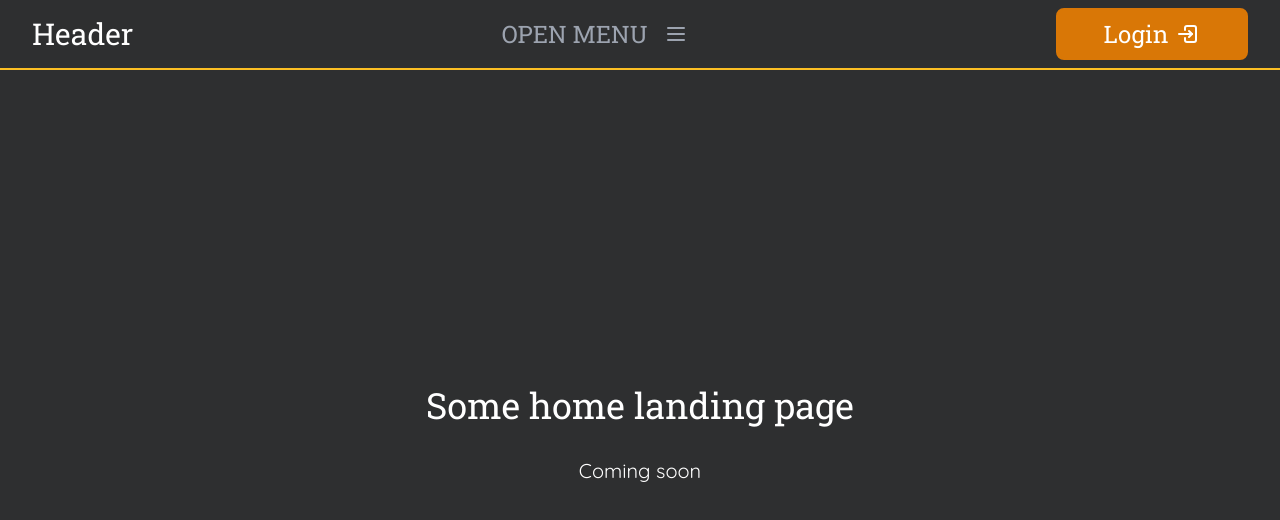
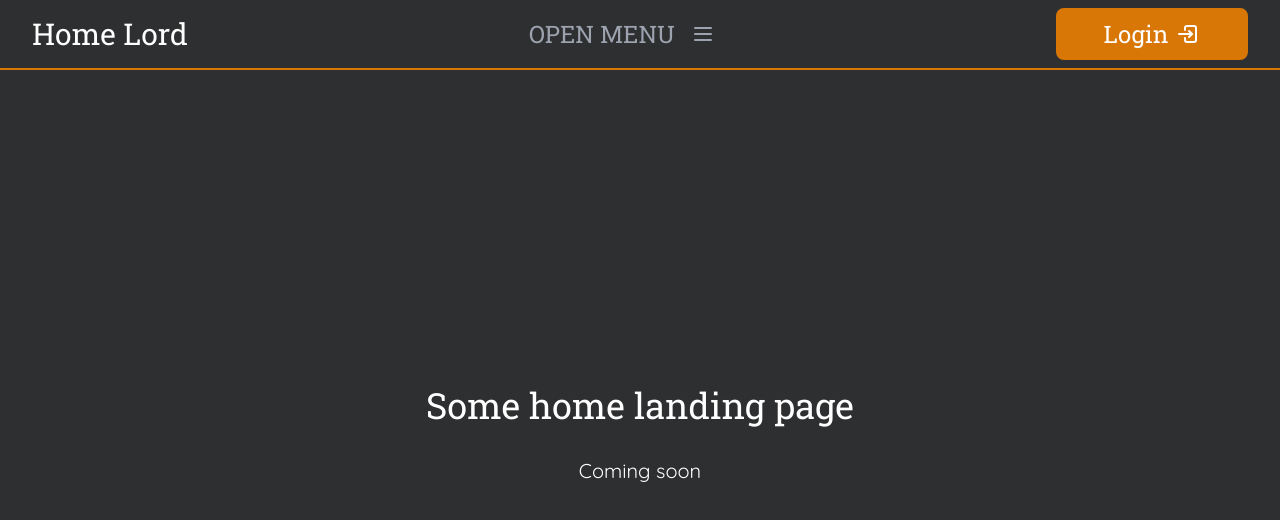
Before and after one commit to localhost-2137/frontend-coding-night-23, a React (Vite) app: page / in a window 1280 px wide. Shown: the top 520 px of the page. Built offline with nearby package versions, Linux system fonts and the light colour scheme.

Commit message:
change nav

```diff
--- a/src/Components/Nav.tsx
+++ b/src/Components/Nav.tsx
@@ -14,9 +14,9 @@ import AvatarComponent from "./AvatarComponent";
 import Button from "./Button";
 
 const navigationLinks = [
-    {to: "/a", label: "Home Scheme", icon: TbHome},
-    {to: "/b", label: "Devices", icon: TbRouter},
-    {to: "/c", label: "Plan", icon: TbNotebook},
+    {to: "/home-scheme", label: "Home Scheme", icon: TbHome},
+    {to: "/devices", label: "Devices", icon: TbRouter},
+    {to: "/plan", label: "Plan", icon: TbNotebook},
 ];
 
 export default function Nav({
--- a/src/Layout/Header.tsx
+++ b/src/Layout/Header.tsx
@@ -26,9 +26,9 @@ export default function Header() {
 
   return (
     <>
-      <header className="w-screen border-b-2 border-amber-400 flex justify-between items-center sm:px-8 px-4 py-2">
+      <header className="w-screen border-b-2 border-amber-600 flex justify-between items-center sm:px-8 px-4 py-2">
         <Link to="/" className="flex items-center w-fit">
-          <h1 className="roboto text-3xl">Header</h1>
+          <h1 className="roboto text-3xl">Home Lord</h1>
         </Link>
         <Nav user={user} logout={logout} />
       </header>
--- a/src/index.css
+++ b/src/index.css
@@ -43,6 +43,6 @@ a {
 
 .link {
   transition: all 400ms linear;
-  background: linear-gradient(90deg, #fbbf24 0%, #9a3412 25%, #393a3a 50%);
+  background: linear-gradient(90deg, #cf9a11 0%, #9a3412 25%, #393a3a 50%);
   background-size: 400% 400%;
 }
```
Also changed, not shown: src/App.tsx (+13 -0 lines).
